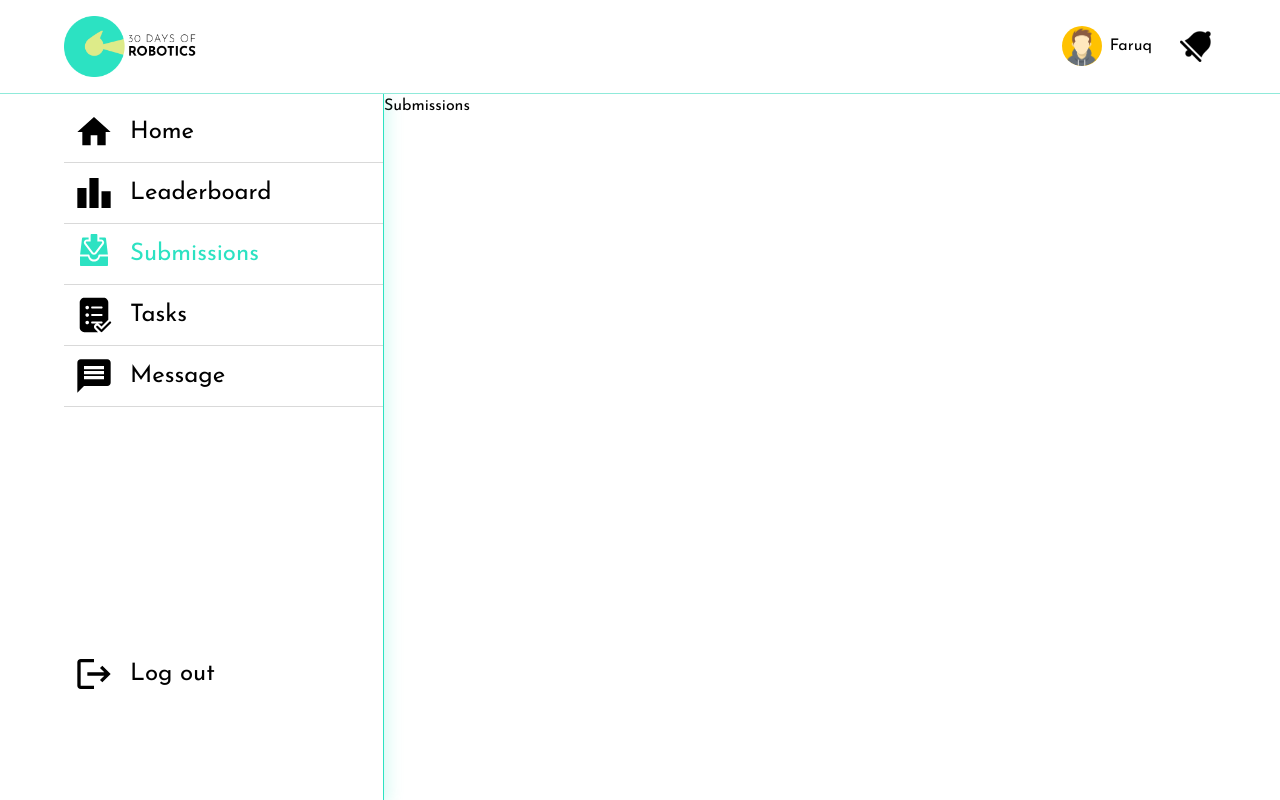
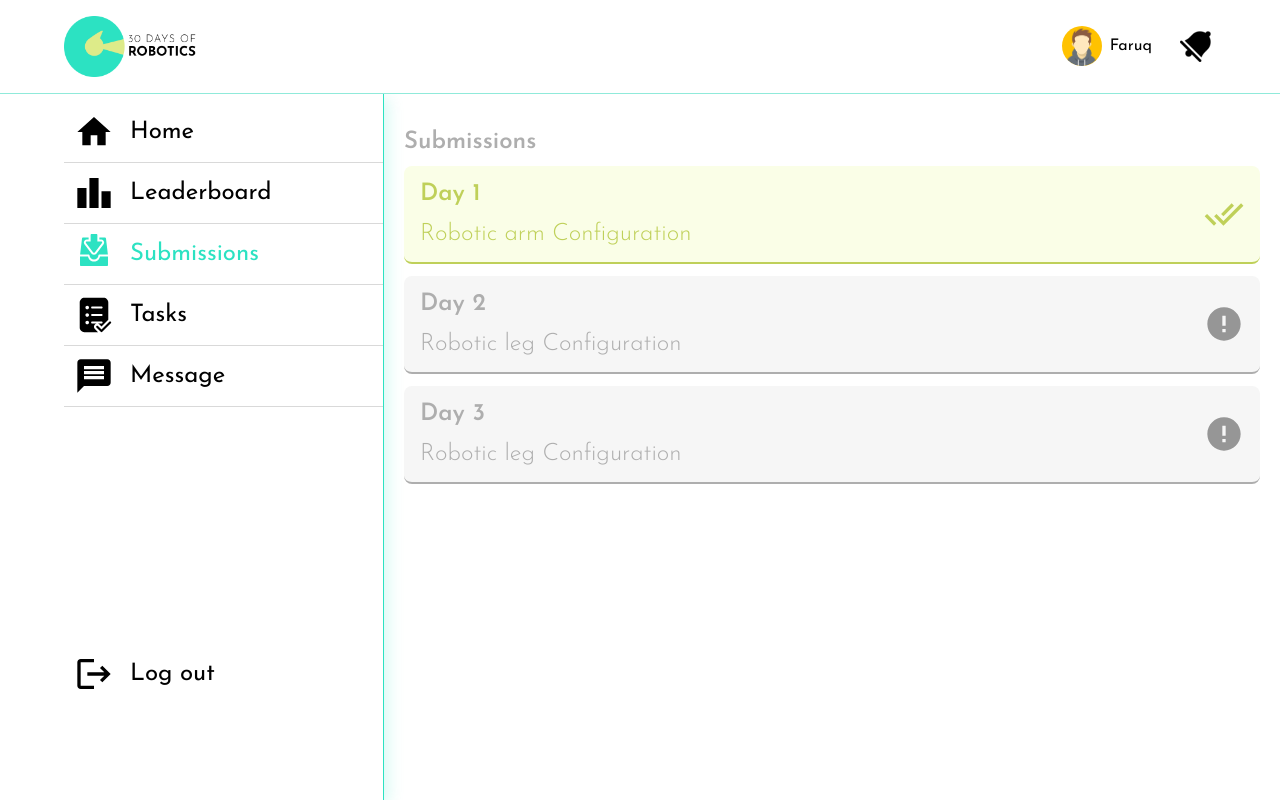
Before and after one commit to matincodes/30_days_of_robotics, a Next.js app in the folder frontend/: page /submissions in a window 1280 px wide. Built offline with nearby package versions, Linux system fonts and the light colour scheme.

Commit message:
submissions

```diff
--- /dev/null
+++ b/frontend/components/Icons/DoubleCheck.tsx
@@ -0,0 +1,29 @@
+type Props = {
+  size?: number;
+  className?: string;
+};
+/* use `interface` if exporting so that consumers can extend */
+
+const DoubleCheck = ({ size, className }: Props) => {
+  return (
+    <svg
+      width={size ?? "40"}
+      height={size ?? "40"}
+      viewBox="0 0 40 40"
+      fill="#BFD059"
+      xmlns="http://www.w3.org/2000/svg"
+      className={className}
+    >
+      <g clipPath="url(#clip0_64_4945)">
+        <path d="M30 11.6667L27.65 9.31665L17.0833 19.8833L19.4333 22.2333L30 11.6667ZM37.0667 9.31665L19.4333 26.95L12.4667 20L10.1167 22.35L19.4333 31.6667L39.4333 11.6667L37.0667 9.31665ZM0.68335 22.35L10 31.6667L12.35 29.3167L3.05002 20L0.68335 22.35Z" />
+      </g>
+      <defs>
+        <clipPath id="clip0_64_4945">
+          <rect width={size ?? "40"} height={size ?? "40"} fill="white" />
+        </clipPath>
+      </defs>
+    </svg>
+  );
+};
+
+export default DoubleCheck;
--- /dev/null
+++ b/frontend/components/Icons/Info.tsx
@@ -0,0 +1,29 @@
+type Props = {
+  size?: number;
+  className?: string;
+};
+/* use `interface` if exporting so that consumers can extend */
+
+const Info = ({ size, className }: Props) => {
+  return (
+    <svg
+      width={size ?? "40"}
+      height={size ?? "40"}
+      viewBox="0 0 40 40"
+      fill="#969696"
+      xmlns="http://www.w3.org/2000/svg"
+      className={className}
+    >
+      <g clipPath="url(#clip0_64_4959)">
+        <path d="M20 3.33337C10.8 3.33337 3.33331 10.8 3.33331 20C3.33331 29.2 10.8 36.6667 20 36.6667C29.2 36.6667 36.6666 29.2 36.6666 20C36.6666 10.8 29.2 3.33337 20 3.33337ZM21.6666 28.3334H18.3333V25H21.6666V28.3334ZM21.6666 21.6667H18.3333V11.6667H21.6666V21.6667Z" />
+      </g>
+      <defs>
+        <clipPath id="clip0_64_4959">
+          <rect width={size ?? "40"} height={size ?? "40"} fill="white" />
+        </clipPath>
+      </defs>
+    </svg>
+  );
+};
+
+export default Info;
--- a/frontend/components/Leaderboard.tsx
+++ b/frontend/components/Leaderboard.tsx
@@ -6,56 +6,73 @@ type Props = {
   className?: string;
   title?: boolean;
 };
+
+type player = {
+  id: string | number;
+  name: string;
+  avatar: string;
+  points: number;
+};
 /* use `interface` if exporting so that consumers can extend */
 
-const getLeaderboard = () => {
+const getLeaderboard = (): player[] | null => {
   return [
     {
+      id: 1,
       name: "Nakamura",
       avatar: "/avatar.png",
       points: 10000,
     },
     {
+      id: 2,
       name: "Lithmus",
       avatar: "/avatar.png",
       points: 9000,
     },
     {
+      id: 3,
       name: "Zang",
       avatar: "/avatar.png",
       points: 8000,
     },
     {
+      id: 4,
       name: "BlessTheBoy",
       avatar: "/avatar.png",
       points: 7000,
     },
     {
+      id: 5,
       name: "Tholarni",
       avatar: "/avatar.png",
       points: 6000,
     },
     {
+      id: 6,
       name: "Joshephine",
       avatar: "/avatar.png",
       points: 5000,
     },
     {
+      id: 7,
       name: "Olakunle",
       avatar: "/avatar.png",
       points: 4000,
     },
     {
+      id: 8,
       name: "Abdulmatin",
       avatar: "/avatar.png",
       points: 3000,
     },
     {
+      id: 9,
       name: "Ridwan",
       avatar: "/avatar.png",
       points: 2000,
     },
     {
+      id: 10,
       name: "Mr. Action",
       avatar: "/avatar.png",
       points: 1000,
@@ -96,7 +113,11 @@ const Leaderboard = ({ variant, className, title = true }: Props) => {
         <div className="overflow-x-scroll  px-[10px] lg:px-5 no-scrollbar">
           <div className="flex py-[14px]  border border-[#45E3C6] rounded bg-[#EEFDFA] w-fit">
             {leaderboard.map((player, index) => (
-              <ScrollItem player={player} position={index + 1} key={index} />
+              <ScrollItem
+                player={player}
+                position={index + 1}
+                key={player.id}
+              />
             ))}
           </div>
         </div>
@@ -108,11 +129,7 @@ const Leaderboard = ({ variant, className, title = true }: Props) => {
 export default Leaderboard;
 
 type ItemProps = {
-  player: {
-    name: string;
-    avatar: string;
-    points: number;
-  };
+  player: player;
   position: number;
 };
 /* use `interface` if exporting so that consumers can extend */
--- a/frontend/pages/submissions.tsx
+++ b/frontend/pages/submissions.tsx
@@ -1,9 +1,47 @@
 import Head from "next/head";
+import Link from "next/link";
+import DoubleCheck from "../components/Icons/DoubleCheck";
+import Info from "../components/Icons/Info";
 import Layout from "../components/Layout";
 import useIsAuth from "../utils/hooks/useIsAuth";
 
+interface submissionItem {
+  id: string | number;
+  taskId: string | number;
+  day: number;
+  title: string;
+  submitted: boolean;
+}
+/* use `interface` if exporting so that consumers can extend */
+
+const getSubmissions = (): submissionItem[] | null => {
+  return [
+    {
+      id: 1,
+      taskId: 1,
+      day: 1,
+      title: "Robotic arm Configuration",
+      submitted: true,
+    },
+    {
+      id: 2,
+      taskId: 2,
+      day: 2,
+      title: "Robotic leg Configuration",
+      submitted: false,
+    },
+    {
+      id: 3,
+      taskId: 3,
+      day: 3,
+      title: "Robotic leg Configuration",
+      submitted: false,
+    },
+  ];
+};
 export default function Submissions() {
   const [loading, FullLoadingSpinner] = useIsAuth();
+  const submissions = getSubmissions();
 
   if (loading) return FullLoadingSpinner;
 
@@ -12,7 +50,56 @@ export default function Submissions() {
       <Head>
         <title>30 Days of Robotics | Submissions</title>
       </Head>
-      <Layout>Submissions</Layout>
+      <Layout className="py-4 lg:py-8 px-3 lg:px-5">
+        <h2 className="font-semibold text-2xl text-[#AEAEAE] mb-2">
+          Submissions
+        </h2>
+        {!submissions || submissions.length === 0 ? (
+          <p
+            className={`${
+              submissions ? "text-teal" : "text-[#DC2B12]"
+            } text-2xl font-medium px-3 lg:px-5`}
+          >
+            {!submissions
+              ? "Not available"
+              : "All your submissions and pending submission will be listed here"}
+          </p>
+        ) : (
+          <div className="grid gap-3">
+            {submissions.map((submission) => (
+              <ListItem submission={submission} key={submission.id} />
+            ))}
+          </div>
+        )}
+      </Layout>
     </>
   );
 }
+
+const ListItem = ({ submission }: { submission: submissionItem }) => {
+  return (
+    <Link href={`/tasks/${submission.taskId}`}>
+      <div
+        className={`p-[10px] pl-4 lg:p-4 flex items-center rounded-lg gap-4 border-b-2 ${
+          submission.submitted
+            ? "border-[#BFD059] bg-[#FAFEE7]"
+            : "border-[#AEAEAE] bg-[#F6F6F6]"
+        }`}
+      >
+        <div
+          className={`grow ${
+            submission.submitted ? "text-[#BFD059]" : "text-[#AEAEAE]"
+          }`}
+        >
+          <p className="font-semibold text-xl leading-5 lg:text-2xl lg:leading-6 mb-4">
+            Day {submission.day}
+          </p>
+          <p className="font-light text-xl leading-5 lg:text-2xl lg:leading-6">
+            {submission.title}
+          </p>
+        </div>
+        {submission.submitted ? <DoubleCheck /> : <Info />}
+      </div>
+    </Link>
+  );
+};
```
